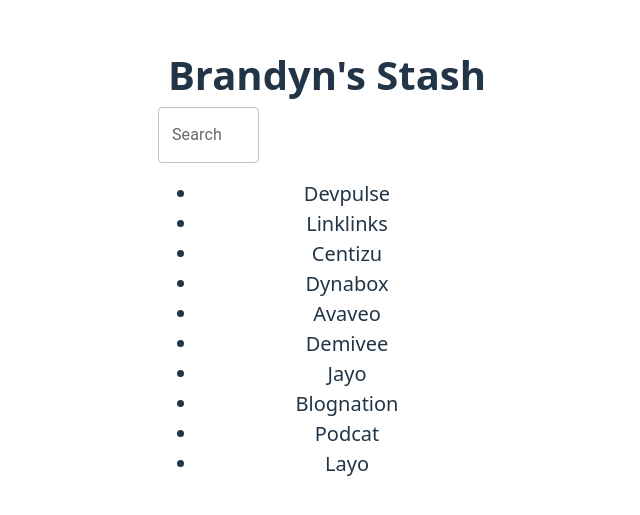
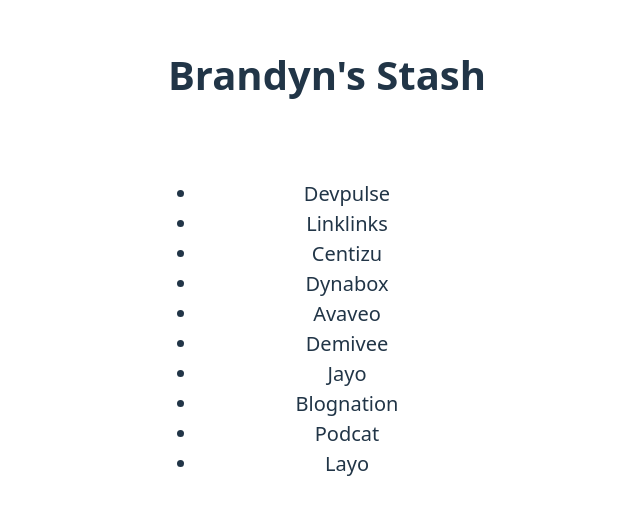
Before and after one commit to brandynsudjito/BrandynsStash, a React (Vite) app in the folder brandyns-stash/: page / in a window 1280 px wide. Shown: the part 131-646 px from the top of the page, without its empty margins (313-953 px from the left). Built offline with nearby package versions, Linux system fonts and the light colour scheme.

Commit message:
feat: add filtering to list of dummydata through user input
style: change border colour of textfield to be white

```diff
--- a/brandyns-stash/src/App.css
+++ b/brandyns-stash/src/App.css
@@ -55,11 +55,6 @@ h1 {
   font-size: 40px;
 }
 
-.search {
-  width: 30%;
-  border-color: white;
-}
-
 ul li {
   font-size: 20px;
 }
--- a/brandyns-stash/src/components/list.jsx
+++ b/brandyns-stash/src/components/list.jsx
@@ -2,9 +2,20 @@ import { React, useState } from 'react'
 import data from "./ListData.json"
 
 function List(props) {
+    //create a new array by filtering the original array
+    const filteredData = data.filter((el) => {
+        //if no input the return the original
+        if (props.input === '') {
+            return el;
+        }
+        //return the item which contains the user input
+        else {
+            return el.text.toLowerCase().includes(props.input)
+        }
+    })
     return (
         <ul>
-            {data.map((item) => (
+            {filteredData.map((item) => (
                 <li key={item.id}>{item.text}</li>
             ))}
         </ul>
--- a/brandyns-stash/src/pages/Home.jsx
+++ b/brandyns-stash/src/pages/Home.jsx
@@ -3,6 +3,12 @@ import TextField from "@mui/material/TextField";
 import List from '@components/list';
 
 const Home = () => {
+    const [inputText, setInputText] = useState("");
+    let inputHandler = (e) => {
+        //convert input text to lower case
+        var lowerCase = e.target.value.toLowerCase();
+        setInputText(lowerCase);
+    };
 
     return (
         <>
@@ -11,12 +17,35 @@ const Home = () => {
                 <div className="search">
                     <TextField
                         id="outlined-basic"
+                        onChange={inputHandler}
                         variant="outlined"
                         fullWidth
                         label="Search"
+                        sx={{
+                            '& .MuiOutlinedInput-root': {
+                                '& fieldset': {
+                                    borderColor: 'white',
+                                },
+                                '&:hover fieldset': {
+                                    borderColor: 'white',
+                                },
+                                '&.Mui-focused fieldset': {
+                                    borderColor: 'white',
+                                },
+                            },
+                            '& .MuiInputLabel-root': {
+                                color: 'white',
+                            },
+                            '& .MuiInputLabel-root.Mui-focused': {
+                                color: 'white',
+                            },
+                            '& .MuiInputBase-input': {
+                                color: 'white',
+                            }
+                        }}
                     />
                 </div>
-                <List />
+                <List input={inputText} />
             </div>
         </>
     );
```
